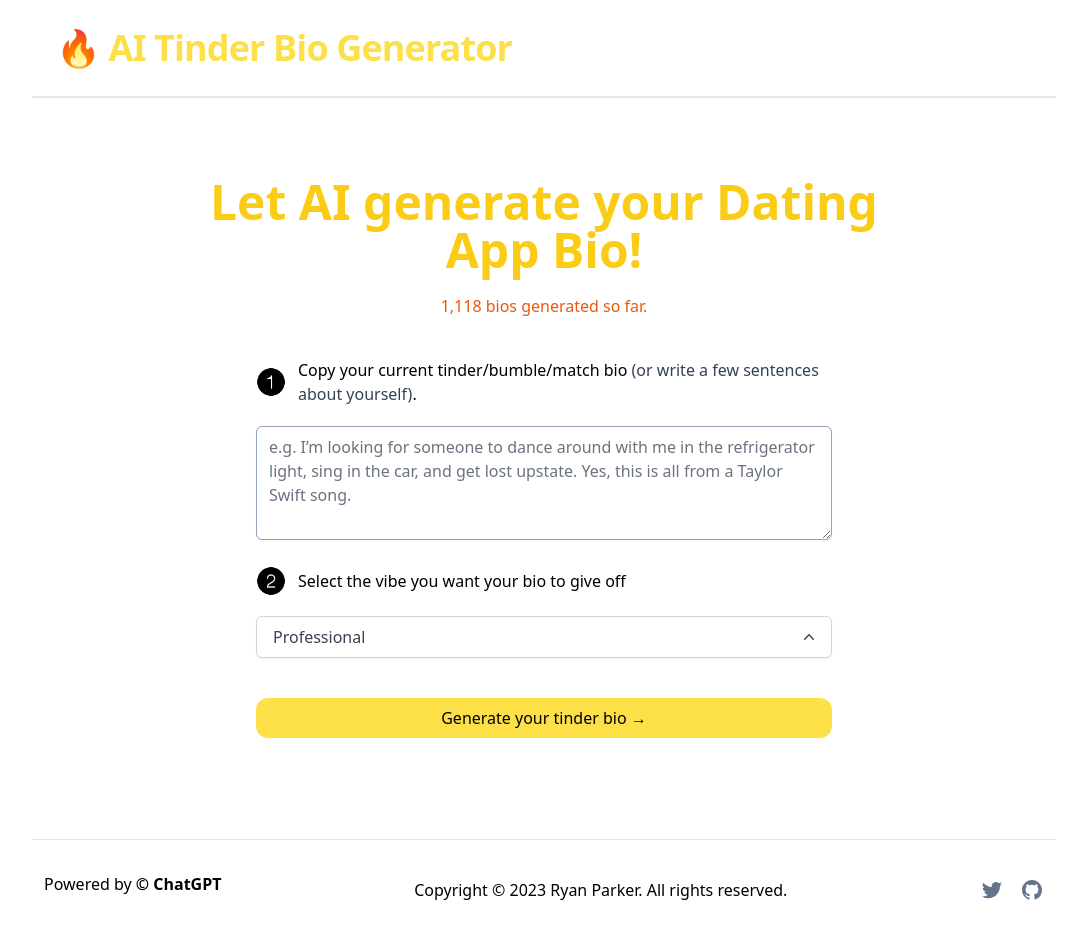
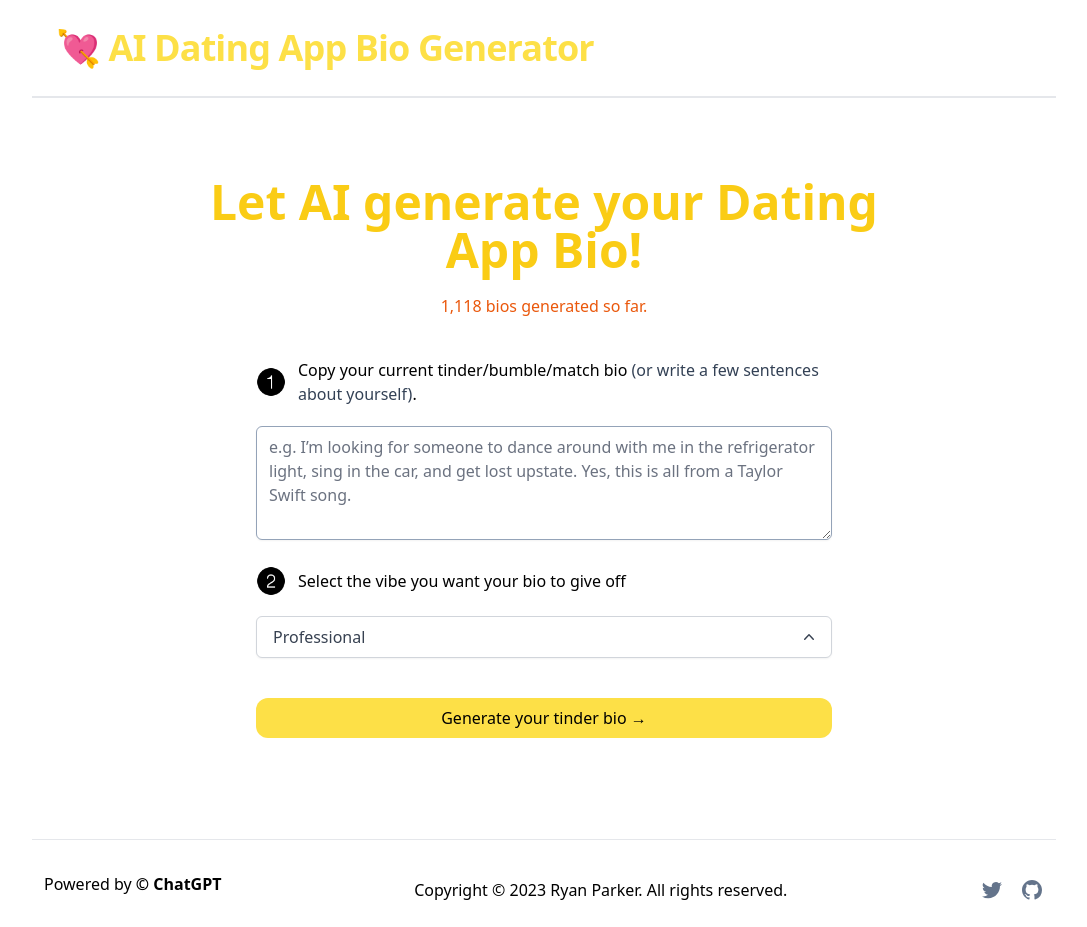
Before and after one commit to BullishAF/aidatingbio, a Next.js app: page / in a window 1280 px wide. Shown: the whole page, without its empty margins (96-1183 px from the left). Built offline with nearby package versions, Linux system fonts and the light colour scheme.

Commit message:
Update Header.tsx

```diff
--- a/components/Header.tsx
+++ b/components/Header.tsx
@@ -7,7 +7,7 @@ export default function Header() {
       <Link href="/" className="flex space-x-3">
 
         <h1 className="sm:text-4xl text-2xl text-yellow-300 font-bold ml-2 tracking-tight">
-       🔥 AI Tinder Bio Generator
+       💘 AI Dating App Bio Generator
         </h1>
       </Link>
 
```
